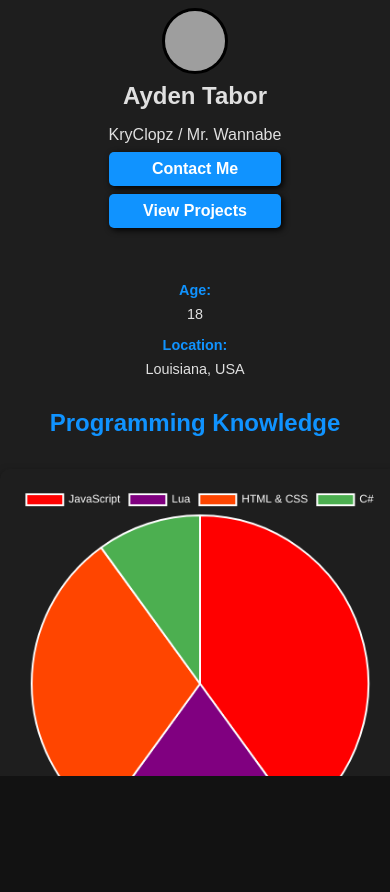
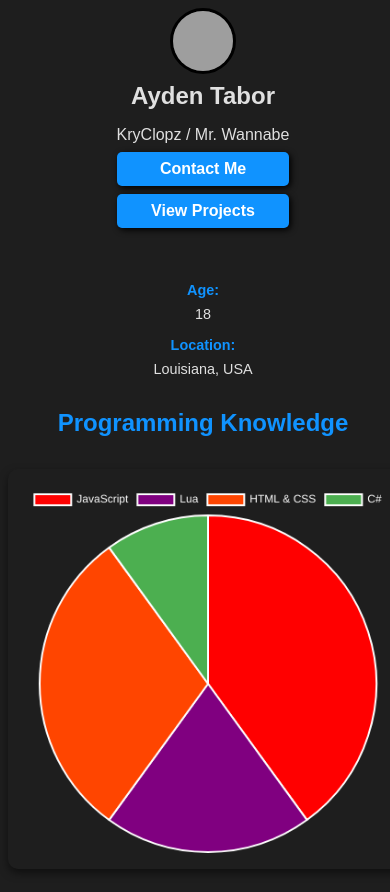
Before and after one commit to developerkry/portfolio, a website: page index.html in a window 390 px wide. Before the commit the page ends 844 px from the top, so only its background shows below. Drawn offline with nearby package versions, Linux system fonts and the light colour scheme; grey boxes are pictures that could not be loaded.

Commit message:
Add files via upload

```diff
--- a/index.html
+++ b/index.html
@@ -33,9 +33,6 @@
                 <canvas id="skillsChart" width="400" height="400"></canvas>
             </section>
         </main>
-        <footer>
-            <p>&copy; 2023 Ayden Tabor</p>
-        </footer>
     </div>
 </body>
 </html>
--- a/script.js
+++ b/script.js
@@ -39,7 +39,7 @@ document.addEventListener('DOMContentLoaded', () => {
     const projects = [
         {
             title: 'Nova Gaming Network',
-            startDate: 'April 2025',
+            startDate: 'March 2025',
             link: 'https://novagamingnet.com',
             logo: 'https://i.imgur.com/Q09QwLj.png'
         }
--- a/style.css
+++ b/style.css
@@ -6,8 +6,9 @@ body {
     color: #e0e0e0; /* Light text */
     display: flex;
     justify-content: center;
-    align-items: center;
-    height: 100vh;
+    align-items: flex-start; /* Align content to the top */
+    min-height: 100vh; /* Ensure body takes full height */
+    overflow-x: hidden; /* Prevent horizontal scrolling */
 }
 
 #container {
@@ -18,10 +19,10 @@ body {
     max-width: 800px;
     padding: 2rem;
     overflow: hidden;
-    max-height: 90vh; /* Limit the height */
     display: flex;
     flex-direction: column;
     justify-content: space-between; /* Ensure content is spaced properly */
+    margin-bottom: 2rem; /* Add spacing at the bottom for scrolling */
 }
 
 header {
@@ -296,6 +297,7 @@ info-box {
     body {
         flex-direction: column; /* Stack content vertically */
         height: auto; /* Allow scrolling */
+        overflow-y: auto; /* Enable vertical scrolling */
     }
 
     #container {
```
Also changed, not shown: projects.html (+0 -3 lines).
